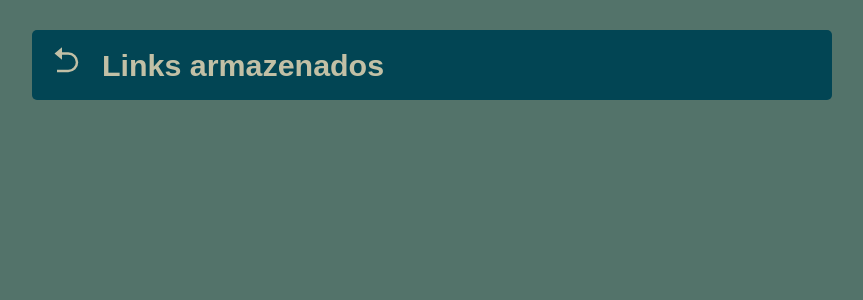
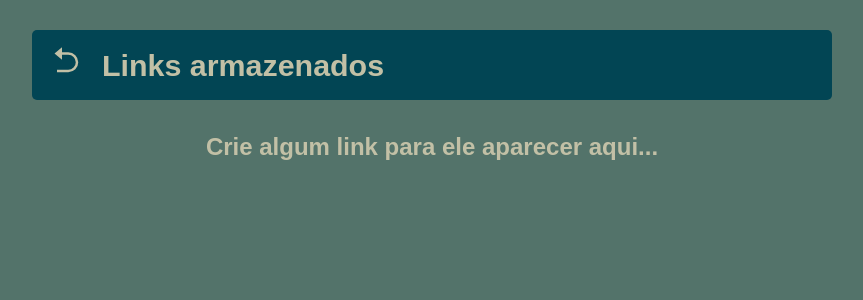
Before and after one commit to joaocorner/url-shortener, a React (Create React App) app: page /Links in a window 1280 px wide. Shown: the top 300 px of the page, without its empty margins (208-1071 px from the left). Built offline with nearby package versions, Linux system fonts and the light colour scheme.

Commit message:
adding a message when the list is empty

```diff
--- a/src/pages/Links/Links.js
+++ b/src/pages/Links/Links.js
@@ -15,13 +15,14 @@
   const [myLinks, setMyLinks] = useState([]);
   const [data, setData] = useState({});
   const [showModal, setShowModal] = useState(false);
+  const [emptyList, setEmptyList] = useState(false);
 
   useEffect(() => {
     async function getLinks() {
       const result = await getLinksSave("@shortLinks");
 
       if (result.length === 0) {
-        console.log("No links stored");
+        setEmptyList(true);
       }
 
       setMyLinks(result);
@@ -39,8 +40,7 @@
     const result = await deleteLink(myLinks, id);
 
     if (result.length === 0) {
-      //if there are no links saved, return
-      console.log("No links stored");
+      setEmptyList(true);
     }
 
     setMyLinks(result);
@@ -54,6 +54,13 @@
         </Link>
         <h2>Links armazenados</h2>
       </header>
+      {emptyList && (
+        <div className="links-item">
+          <h2 className="empty-text">
+            Crie algum link para ele aparecer aqui...
+          </h2>
+        </div>
+      )}
       {myLinks.map((link) => (
         <div key={link.id} className="container-external">
           <div className="container-internal">
--- a/src/pages/Links/Links.scss
+++ b/src/pages/Links/Links.scss
@@ -19,6 +19,12 @@
   width: 800px;
   display: flex;
   flex-direction: column;
+
+  .empty-text {
+    width: 100%;
+    text-align: center;
+    margin-top: 28px;
+  }
 
   header {
     display: flex;
```
